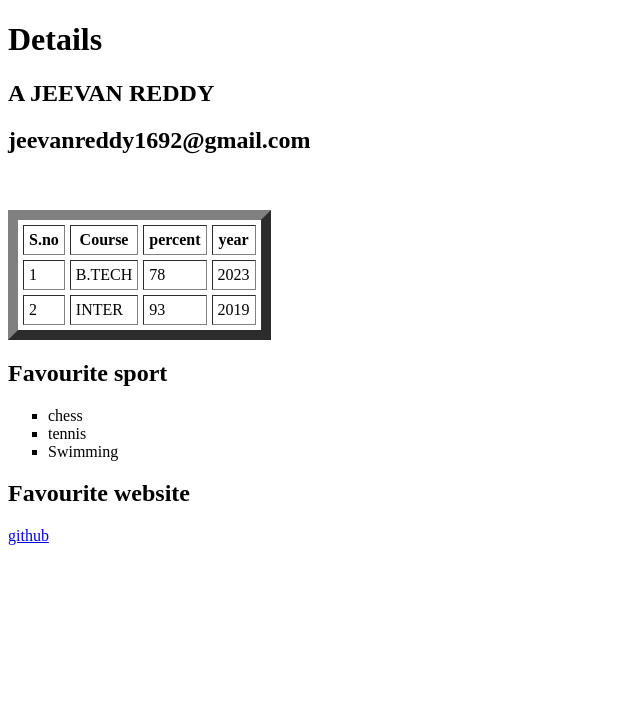
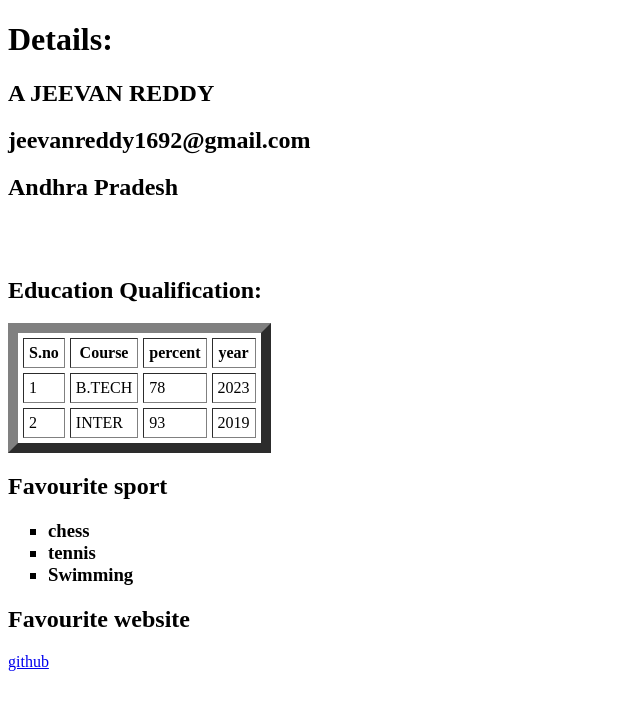
Before and after one commit to Jeevancherry/ServiceNow-Primer, a plain HTML site: page index.html in a window 1280 px wide. Shown: the whole page, without its empty margins (0-640 px from the left). Drawn offline with Linux system fonts and the light colour scheme.

Commit message:
Add files via upload

```diff
--- a/index.html
+++ b/index.html
@@ -2,11 +2,13 @@
 <html lang="en">
     <meta charset="UTF-8">
     <meta name="viewport" content="width=device-width, initial-scale=1.0">
-    <h1>Details</h1>
+    <h1>Details:</h1>
     <h2>A JEEVAN REDDY</h2>
     <h2>jeevanreddy1692@gmail.com</h2>
+    <h2>Andhra Pradesh</h2>
 <br>
 <br>
+<h2>Education Qualification:</h2>
 <table border="10" cellspacing="5" cellpadding="5">
     <tr>
         <th>S.no</th>
@@ -28,11 +30,11 @@
     </tr>
 </table>
 <h2>Favourite sport</h2>
-<ul type="square">
+<h3><ul type="square">
     <li>chess</li>
     <li>tennis</li>
     <li>Swimming</li>
-</ul>
+</ul></h3>
 <h2>Favourite website</h2>
 <a href="www.github.com" target="_blank">github</a>
 </html>
```
